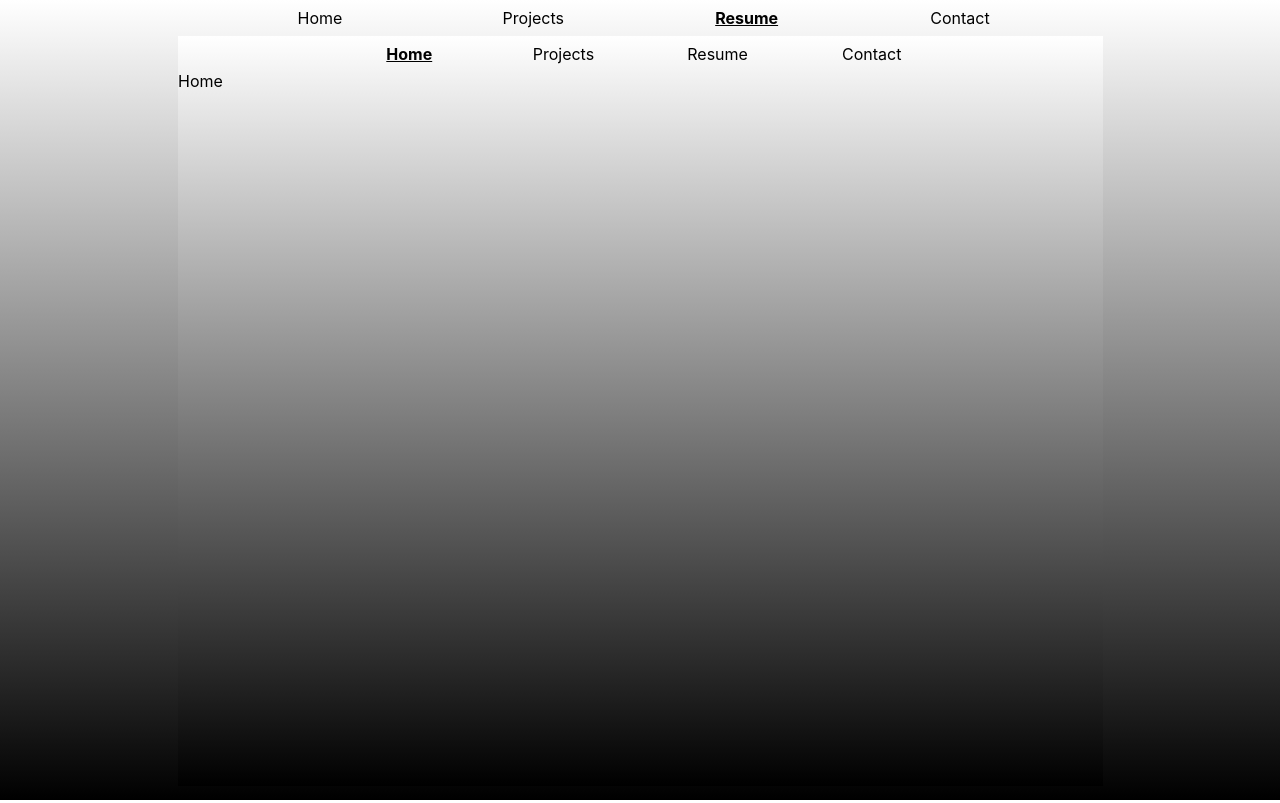
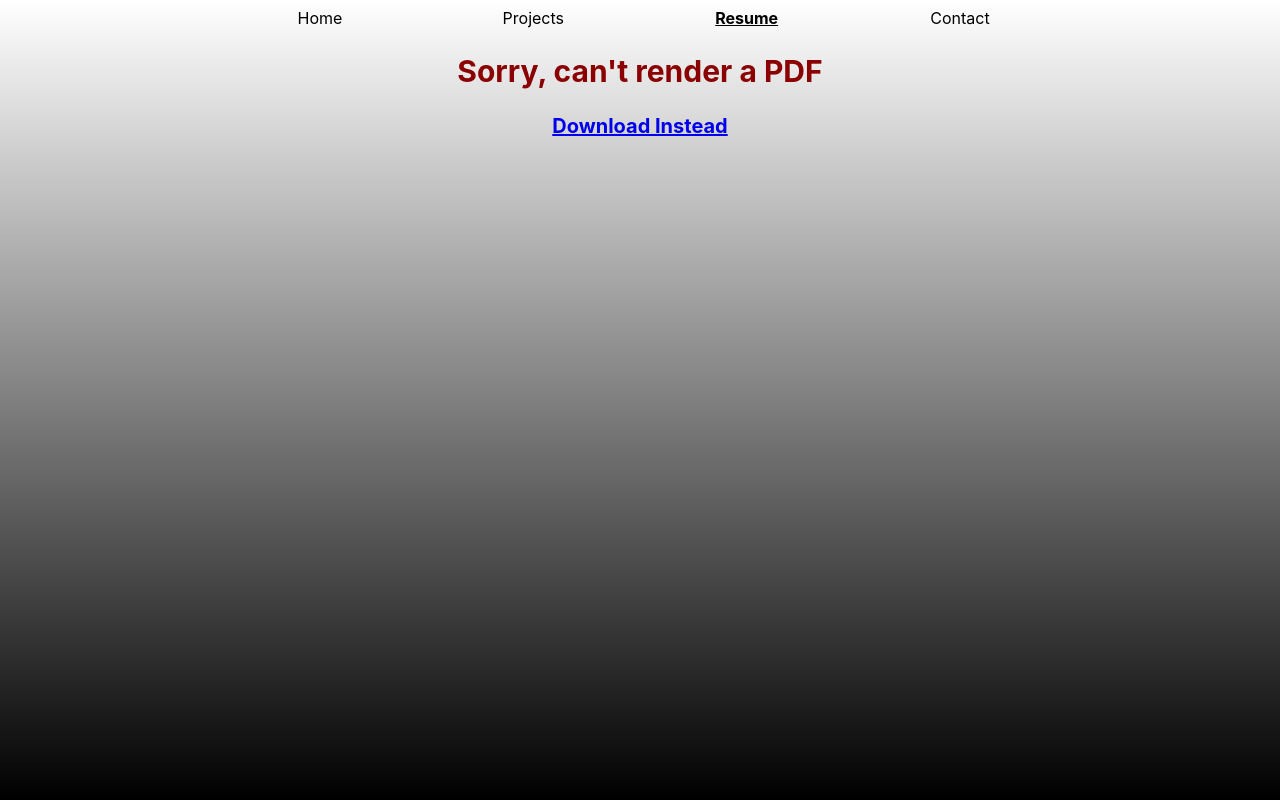
Before and after one commit to IsaacPeterson007/portfolio, a React (Create React App) app: page /#/resume in a window 1280 px wide. Built offline with nearby package versions, Linux system fonts and the light colour scheme.

Commit message:
video not yet respnsive

```diff
--- a/src/components/Pages/Projects.jsx
+++ b/src/components/Pages/Projects.jsx
@@ -7,14 +7,29 @@ export default class Projects extends Component {
         super(props);
         this.state = {
             projects: [
-                {title: "Magic Leap Fire and Smoke Simulation", embedLink: '<iframe width="560" height="315" src="https://www.youtube.com/embed/FAsff4sQhVA" frameborder="0" allow="accelerometer; autoplay; encrypted-media; gyroscope; picture-in-picture" allowfullscreen></iframe>'},
-                {title: "VR Basketball", embedLink: '<iframe width="560" height="315" src="https://www.youtube.com/embed/Fk8ASZspExE" frameborder="0" allow="accelerometer; autoplay; encrypted-media; gyroscope; picture-in-picture" allowfullscreen></iframe>'},
-                {title: "Out of Time", embedLink: '<iframe width="560" height="315" src="https://www.youtube.com/embed/etH7VxiP1Ig" frameborder="0" allow="accelerometer; autoplay; encrypted-media; gyroscope; picture-in-picture" allowfullscreen></iframe>'},
-                {title: "Zombie Survival Game", embedLink: '<iframe width="560" height="315" src="https://www.youtube.com/embed/5qFOywGbokM" frameborder="0" allow="accelerometer; autoplay; encrypted-media; gyroscope; picture-in-picture" allowfullscreen></iframe>'},
+                {
+                    title: "Magic Leap Fire and Smoke Simulation",
+                    src: 'https://www.youtube.com/embed/FAsff4sQhVA',
+                    description: 'This was one of my favorite projects I worked on as an inter at NextThought. The goal to be able to train firefighters with Mixed Reality on the Magic Leap One. '
+                },
+                {
+                    title: "VR Basketball",
+                    src: 'https://www.youtube.com/embed/Fk8ASZspExE',
+                    description: 'this is my description lllllllllllllllooooooooooooooooossssssssssssssssseeeeeeeeeeeeeeeeeerrrrrrrrrrrrrr'
+                },
+                {
+                    title: "Out of Time",
+                    src: 'https://www.youtube.com/embed/etH7VxiP1Ig',
+                    description: 'this is my description lllllllllllllllooooooooooooooooossssssssssssssssseeeeeeeeeeeeeeeeeerrrrrrrrrrrrrr'
+                },
+                {
+                    title: "Zombie Survival Game",
+                    src: 'https://www.youtube.com/embed/5qFOywGbokM',
+                    description: 'this is my description lllllllllllllllooooooooooooooooossssssssssssssssseeeeeeeeeeeeeeeeeerrrrrrrrrrrrrr'
+                },
             ],
         };
     }
-
 
     render() {
         return (
--- a/src/components/Pages/Resume.jsx
+++ b/src/components/Pages/Resume.jsx
@@ -5,11 +5,28 @@ export default class Resume extends Component {
     render() {
         return (
             <div style={this.pdfStyle()}>
-                <iframe style={this.pdfStyle()} src={pdf} title="resume frame">
-                    <button>download resume here</button>
-                </iframe>
+                <object style={this.pdfStyle()} data={pdf} title="resume">
+                    <h2 style={this.errorStyle()}>Sorry, can't render a PDF</h2>
+                    <h3 style={this.downloadStyle()}><a href={pdf} download>Download Instead</a></h3>
+                </object>
             </div>
         )
+    }
+
+    //STYLE
+    errorStyle = () => {
+        return{
+            color: 'darkred',
+            fontSize: '30px',
+            textAlign: 'center',
+        }
+    }
+
+    downloadStyle = () => {
+        return{
+            fontSize: '20px',
+            textAlign: 'center',
+        }
     }
 
     pdfStyle = () => {
--- a/src/components/ProjectCard.jsx
+++ b/src/components/ProjectCard.jsx
@@ -6,6 +6,7 @@ export default class ProjectCard extends Component {
             <div  style={this.projectTitle()}>
                 <h1>{this.props.project.title}</h1>
                 <div dangerouslySetInnerHTML={{ __html: this.props.project.embedLink }}/>
+                <p>{this.props.project.description}</p>
             </div>
         )
     }
@@ -19,3 +20,5 @@ export default class ProjectCard extends Component {
         }
     }
 }
+
+//src: '<iframe width="560" height="315" src="https://www.youtube.com/embed/5qFOywGbokM" frameborder="0" allow="accelerometer; autoplay; encrypted-media; gyroscope; picture-in-picture" allowfullscreen></iframe>',
```
